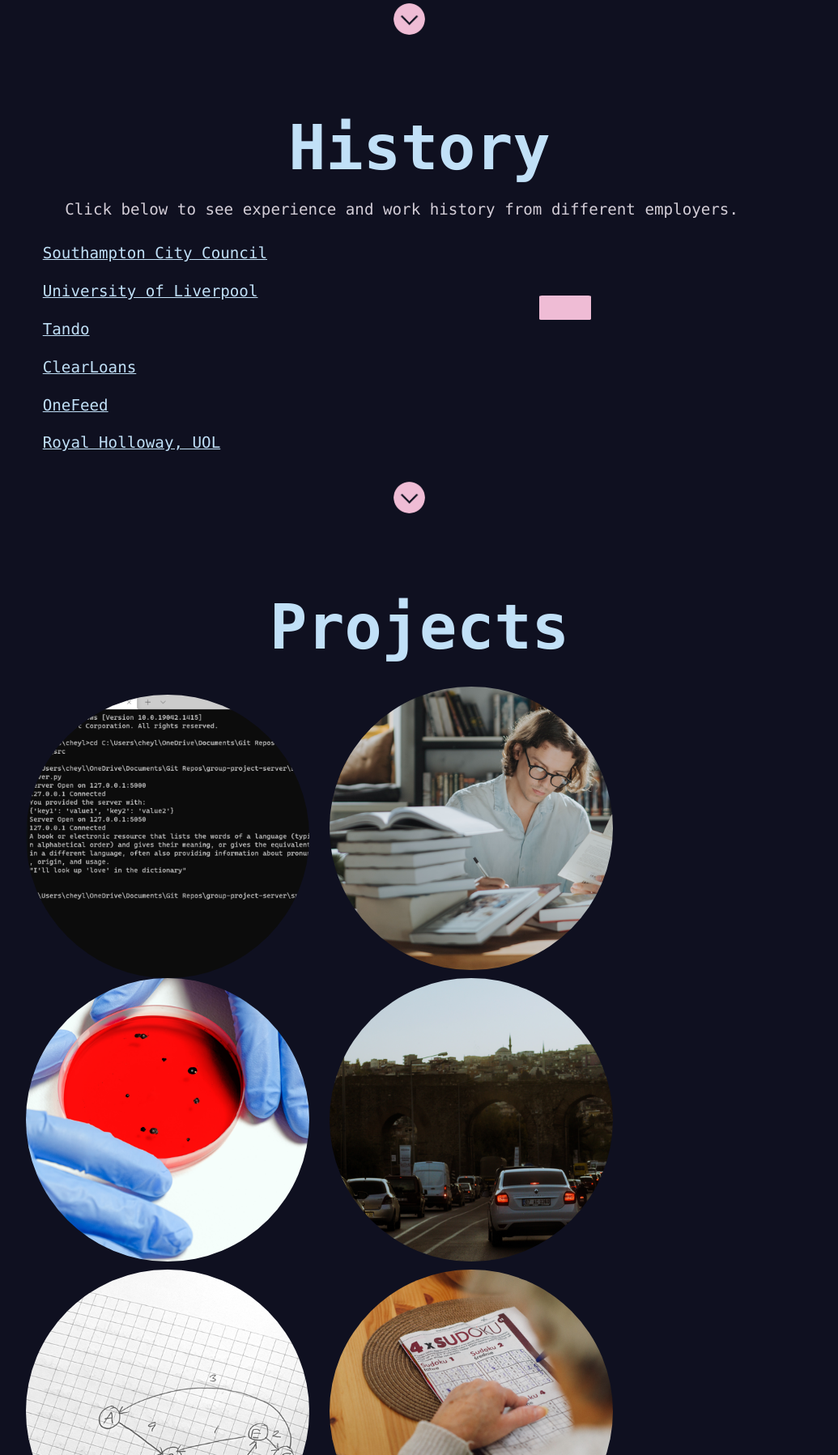
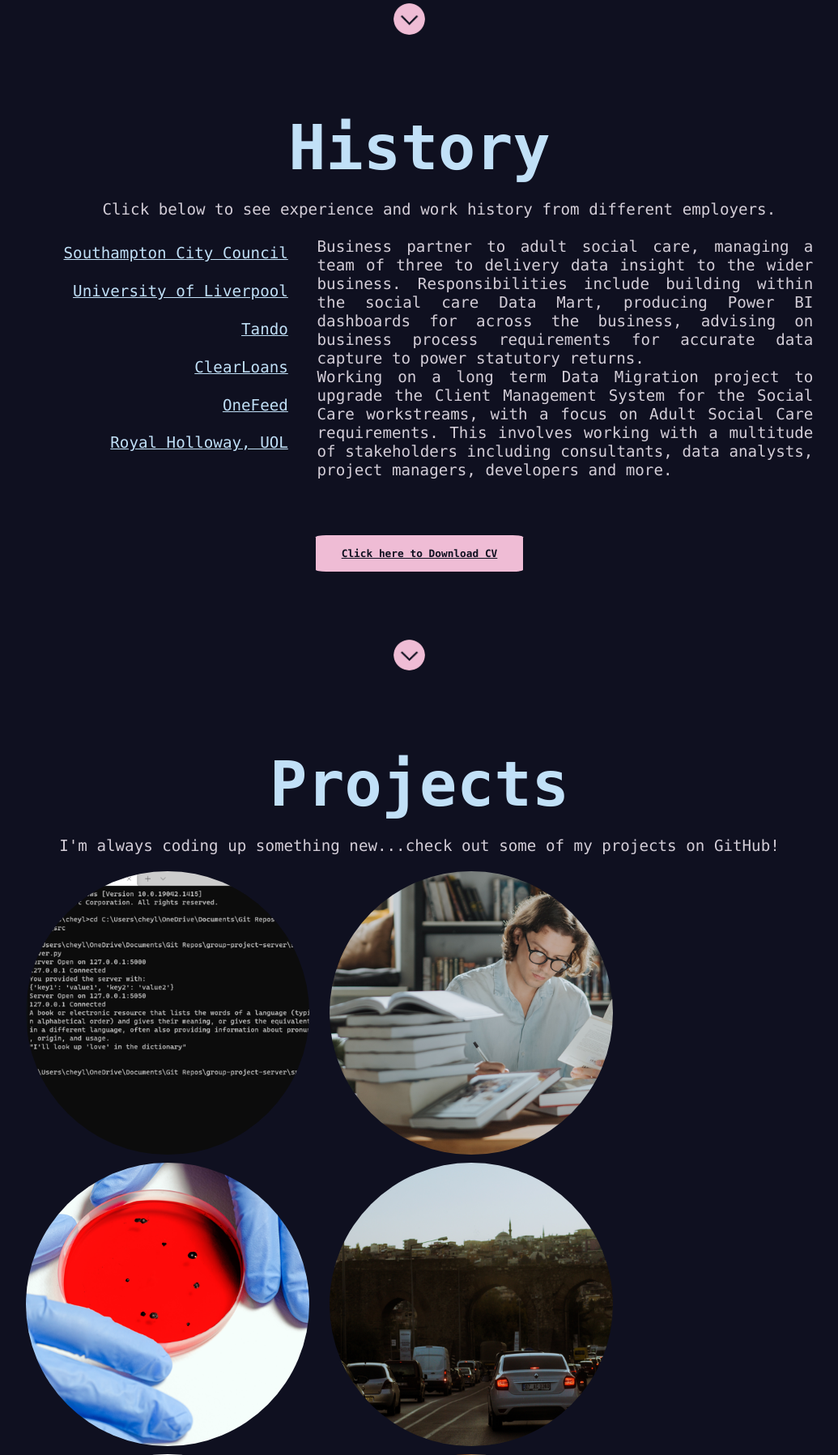
Before and after one commit to cheylea/cheylea.github.io, a Flask app: page / in a window 1280 px wide. Shown: the part 1700-3497 px from the top of the page at 81% size, without its empty margins (122-1157 px from the left). Run offline with Flask 3, Linux system fonts and the light colour scheme.

Commit message:
Fixed work experience and projects images

```diff
--- a/index.html
+++ b/index.html
@@ -87,7 +87,7 @@
       <div class="main">
          <h1 id="experience">History</h1>
          <div class="experience">
-            <p>Click below to see experience and work history from different employers.</p>
+            <p style="text-align: center;">Click below to see experience and work history from different employers.</p>
             <br>
             <ul>
                <li style = "padding-top: 2.5%"><a href="#scc">Southampton City Council</a></li>
@@ -97,33 +97,49 @@
                <li><a href="#onefeed">OneFeed</a></li>
                <li><a href="#roho">Royal Holloway, UOL</a></li>
             </ul>
+
+            <a id="scc"></a>
+            <a id="liv"></a>
+            <a id="tando"></a>
+            <a id="cl"></a>
+            <a id="onefeed"></a>
+            <a id="roho"></a>
+
             <!--<div class="line"></div>-->
-            <div id="scc">
+            <div class="tab scc default-tab">
                <p>Business partner to adult social care, managing a team of three to delivery data insight to the wider business. Responsibilities include building within the social care Data Mart, producing Power BI dashboards for across the business, advising on business process requirements for accurate data capture to power statutory returns. </p>
                <p>Working on a long term Data Migration project to upgrade the Client Management System for the Social Care workstreams, with a focus on Adult Social Care requirements. This involves working with a multitude of stakeholders including consultants, data analysts, project managers, developers and more.</p>
             </div>
-            <div id="liv">
-               <h4>Liverpool experience</h4>
+            <div class="tab liv">
+               <p>Studying a Masters in Computer Science covering various topics such as Software Development in Practice, Machine Learning and Emerging Trends. All modules have had a strong emphasis on examining the social, ethical and legal implications of developing various technologies.</p>
+               <p>Currently undergoing dissertation research into electronic voting, exploring solutions to the problem in the UK by producing a piece of software, runnng simulations and researching the ethical impacts.</p>
+               <p>The degree has included peer to peer discussion work, as well as individual and group projects. From essays, to software to video projects.</p>
+               <p>On track for distinction grade for January 2024.</p>
             </div>
-            <div id="tando">
-               <p>Product manager and lead for the 5-person tech team. Took this role in addition to my existing Data Analyst role.</p>
-               <p>My role as Data Analyst primarily was building and managing business-wide reporting for stakeholders to create visibility across channels (SQL, Power Query and Power BI).</p>
+            <div class="tab tando">
+               <p>Product manager and lead for the 5-person tech team. Took this role in addition to existing Data Analyst role.</p>
+               <p>Role as Data Analyst was primarily building and managing business-wide reporting for stakeholders to create visibility across channels (SQL, Power Query and Power BI).</p>
                <p>My Project Manager role involved writing up technical specifications for projects, translating to business requirements required by the business, and working directly with developers to execute them, often with very fast turnarounds, working across several time zones.</p>
             </div>
-            <div id="cl">
-               <p>ClearLoans experience</p>
+            <div class="tab cl">
+               <p>Data Analyst role that involved building the reporting for the whole business in Power BI, alongside using SQL in Microsoft Azure Data Factory. Reporting conistted of various areas such as payout and collections information.</p>
+               <p>Whilst at ClearLoans, took on many analysis projects such as creating an income analysis algorithm for accurately capture an applicants income, bank statement transaction classification model using machine learning and a credit risk weighted scorecard to identify customers likely to default on their loans.</p>
+               <p>All projects involved close collaboration with developers in order to implement models into production.</p>
             </div>
-            <div id="onefeed">
-               <p>Onefeed Experience</p>
+            <div class="tab onefeed">
+               <p>Account manager to over ten clients, devising marketing strategies for the Pay-Per-Click Google Shopping and Bing Shopping campaigns and monitoring product feeds for errors and data quality. Involved regular analysis of performance, including using Google Analytics and working directly with clients to understand their product.</p>
+               <p>Whilst working at Onefeed completed various exams including Adwords Fundamentals, Shopping and Search exams and Bing Shopping.</p>
+               <p>Also took on additional role of admin assistant, producing employee documents and training guides to assist with onboarding.</p>
             </div>
-            <div id="roho">
-               <p>Royal Holloway Experience</p>
+            <div class="tab roho">
+               <p>Studied an undegraduate degree in Mathematics, studying various topics such as Statistics, Number Theory, Algorithm Design and Combinatorics. Overall built a strong knowledge base in Mathematics, as well as learning areas of application to real life and developing skills such as self-management and group collaboration</p>
+               <p>Whilst at university was involved in many societies, including being Musical Director for on site a cappella choir <a href="https://www.youtube.com/watch?v=IjrQdwYidZI" target="_blank">Absolute Harmony</a> for two years and planning / presenting various radio shows throughout for Insanity Radio, winning Best Presenting Team in 2017 with breakfast show <a href= "https://soundcloud.com/cheylea-hopkinson/cuppa-tea-with-oph-and-me-demo" target="_blank">Cuppa Tea with Oph and Me.</a></p>
             </div>
          </div>
          <br>
          <br>
          <br>
-         <p style="text-align: center"><button class="button"><!--<a href="https://drive.google.com/uc?id=1_wi6lbwFjK8RFvjIa_xg0jR1wcvbbe5-&export=download" style="color: #0F1020; font-weight:bold">Click here to Download CV</a>--></button></p>
+         <p style="text-align: center"><button class="button"><a href="https://drive.google.com/uc?id=1DDMljKOw0JlPoQ1W4a_Sc3-BnD90klF9&export=download" style="color: #0F1020; font-weight:bold">Click here to Download CV</a></button></p>
          <br>
          <br>
          <br>
@@ -140,22 +156,50 @@
       <!-- Projects
          –––––––––––––––––––––––––––––––––––––––––––––––––– -->
       <div class="main">
-        <h1 id="projects">Projects</h1>
-        <div class="img__wrap">
-         <a href="https://github.com/cheylea/basic-client-server" title="Client Server Project">
-         <img src="static/images/clientserver-project.png" alt="Github link to Client Server project">
-         </a>
-         <p class="img__description">Github link to Client Server project</p>
-       </div>
-        <a href="https://github.com/cheylea/course-registration" title="Course Registration"><img src="static/images/courseregistrations-project.png" alt="Github link to Course Registration project"></a>
-        <a href="https://github.com/cheylea/diagnose-virus" title="Diagnosing the Virus"><img src="static/images/diagnosevirus-project.png" alt="Github link to Diagnose Virus project"></a>
+         <h1 id="projects">Projects</h1>
+         <p style="text-align: center;">I'm always coding up something new...check out some of my projects on GitHub!</p>
+      <div class="container">
+         <img src="static/images/clientserver-project.png" alt="Github link to Client Server project" class="image">
+         <div class="overlay">
+         <a href="https://github.com/cheylea/basic-client-server" title="Client Server Project" class="text">Client Server Project (Python)</a>
+         </div>
       </div>
 
-      <div class="main">
-         <a href="https://github.com/cheylea/emissions-ml" title="London Emissions Machine Learning Project"><img src="static/images/emissions-project.png" alt="Github link to Machine Learning Emissions project"></a>
-         <a href="https://github.com/cheylea/recursive-floyd" title="Recursive Floyd Warshall"><img src="static/images/floyd-project.png" alt="Github link to Recursive Floyd Warshall Algorithm project"></a>
-         <a href="https://github.com/cheylea/genetic-sudoku-solver" title="Genetic Sudoku Solver"><img src="static/images/geneticsudoku-project.png" alt="Github link to Genetic Sudoku project"></a>
-       </div>
+      <div class="container">
+         <img src="static/images/courseregistrations-project.png" alt="Github link to Course Registration project" class="image">
+         <div class="overlay">
+         <a href="https://github.com/cheylea/course-registration" title="Course Registration Project" class="text">Course Registration Project (JavaScript, SQL)</a>
+         </div>
+      </div>
+
+      <div class="container">
+         <img src="static/images/diagnosevirus-project.png" alt="Github link to Diagnose Virus Project" class="image">
+         <div class="overlay">
+         <a href="https://github.com/cheylea/diagnose-virus" title="Diagnose Virus Project" class="text">Diagnose Virus Project (Prolog)</a>
+         </div>
+      </div>
+
+      <div class="container">
+         <img src="static/images/emissions-project.png" alt="Github link to London Emissions Machine Learning Project" class="image">
+         <div class="overlay">
+         <a href="https://github.com/cheylea/emissions-ml" title="London Emissions Machine Learning Project" class="text">London Emissions Machine Learning Project (Jupyter, Python)</a>
+         </div>
+      </div>
+
+      <div class="container">
+         <img src="static/images/floyd-project.png" alt="Github link to Recursive Floyd Warshall Algorithm Project" class="image">
+         <div class="overlay">
+         <a href="https://github.com/cheylea/recursive-floyd" title="Recursive Floyd Warshall Algorithm Project" class="text">Recursive Floyd Warshall Algorithm Project (Python)</a>
+         </div>
+      </div>
+
+      <div class="container">
+         <img src="static/images/geneticsudoku-project.png" alt="Github link to Genetic 4x4 Sudoku Solver Project" class="image">
+         <div class="overlay">
+         <a href="https://github.com/cheylea/genetic-sudoku-solver" title="Genetic 4x4 Sudoku Solver Project" class="text">Genetic 4x4 Sudoku Solver Project (Python)</a>
+         </div>
+      </div>
+      </div>
        <br>
        <br>
        <br>
--- a/static/css/stylesheet.css
+++ b/static/css/stylesheet.css
@@ -157,7 +157,7 @@
   –––––––––––––––––––––––––––––––––––––––––––––––––– */
 
   .main .button {
-    background-color: #EFBCD5; /* Green */
+    background-color: #EFBCD5;
     border: none;
     color: #0F1020;
     padding: 15px 32px;
@@ -174,13 +174,27 @@
 
   /* Styling for the Experience Section of website
   –––––––––––––––––––––––––––––––––––––––––––––––––– */
-  .main .experience div {
+
+  /* Display experience blocks when the link is selected */
+  .main .tab {
     display: none;
   }
 
- .main .experience div:target {
+  .main .default-tab {
     display: block;
-    color: #D3CDD7;
+  }
+
+  :target~.default-tab {
+    display: none;
+  }
+
+  #scc:target~.scc,
+  #liv:target~.liv,
+  #tando:target~.tando,
+  #cl:target~.cl,
+  #onefeed:target~.onefeed,
+  #roho:target~.roho{
+    display: block;
   }
 
   .main .experience a {
@@ -192,15 +206,17 @@
     color: #D3CDD7;
   }
 
-  .main .experience ul { /* Changes the text colour when the link hovers over */
+  .main .experience ul {
     float: left;
     list-style-type: none;
     overflow: hidden;
     width: 35%;
+    text-align: right;
   }
   .main .experience ul li {
     margin-bottom: 6%; /* Spaces out the list items */
     margin-left: 0%;
+    margin-right: 10%;
   }
 
   .main .experience ul li:target {
@@ -224,7 +240,54 @@
 
   /* Projects button/images
   –––––––––––––––––––––––––––––––––––––––––––––––––– */
+  .main .container {
+    position: relative;
+    width: 350px;
+    height: 350px;
+    float: left;
+    margin-right: 25px;
+    margin-top: 10px;
+    border-radius: 50%;
+  }
 
+  .main .image {
+    display: block;
+  }
+
+  .main .overlay {
+    position: absolute;
+    top: 0;
+    bottom: 0;
+    left: 0;
+    right: 0;
+    width: 350px;
+    height: 350px;
+    margin-right: 25px;
+    margin-top: 10px;
+    border-radius: 50%;
+    opacity: 0;
+    transition: .5s ease;
+    background-color: #0F1020;
+  }
+
+  .container:hover .overlay {
+    opacity: 0.8;
+  }
+
+  .text {
+    color: #D3CDD7;
+    font-size: 1.25vw;
+    font-weight: bold;
+    position: absolute;
+    top: 50%;
+    left: 50%;
+    -webkit-transform: translate(-50%, -50%);
+    -ms-transform: translate(-50%, -50%);
+    transform: translate(-50%, -50%);
+    text-align: center;
+  }
+
+  /*
   .main .img__wrap {
     position: relative;
     width: 350px;
@@ -240,7 +303,7 @@
     visibility: hidden;
     opacity: 0;
 
-    /* transition effect. not necessary */
+    /* transition effect. not necessary
     transition: opacity .2s, visibility .2s;
   }
 
@@ -248,7 +311,7 @@
     visibility: visible;
     opacity: 1;
     background: #0F1020;
-  }
+  } */
 
   /* Styling for the footer of website
   –––––––––––––––––––––––––––––––––––––––––––––––––– */
```
